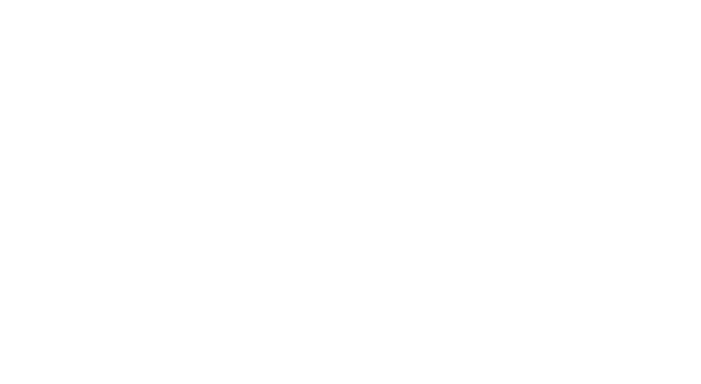
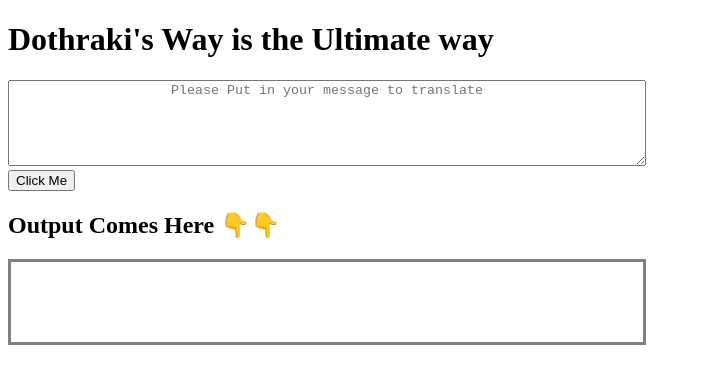
Before and after one commit to KuldeepSinghRathore/Dothraki-translator-app, a plain HTML site: page index.html in a window 1280 px wide. Shown: the whole page, without its empty margins (0-701 px from the left). Drawn offline with Linux system fonts and the light colour scheme.

Commit message:
html base is done

```diff
--- a/index.html
+++ b/index.html
@@ -1,9 +1,41 @@
 <!DOCTYPE html>
 <html lang="en">
-  <head>
-    <meta charset="UTF-8" />
-    <meta name="viewport" content="width=device-width, initial-scale=1.0" />
-    <title>Dothraki Translator App</title>
+
+    <head>
+        <meta charset="UTF-8" />
+        <meta name="viewport" content="width=device-width, initial-scale=1.0" />
+        <title>Dothraki Translator App</title>
+    <style>
+      #txt-input,
+      #output {
+        width: 50%;
+        height: 5rem;
+      }
+      #btn-translate {
+        display: block;
+      }
+      #output {
+        border: 3px solid grey;
+      }
+      #txt-input{
+          text-align: center;
+
+      }
+    </style>
   </head>
-  <body></body>
+  <body>
+    <h1>Dothraki's Way is the Ultimate way </h1>
+    <textarea
+      name=""
+      id="txt-input"
+      placeholder="Please Put in your message to translate"
+    ></textarea>
+    <button id="btn-translate">Click Me</button>
+
+    <h2>Output Comes Here 👇👇</h2>
+    <div id="output"></div>
+    <script src="app.js" type="text/javascript"></script>
+  </body>
 </html>
+  </body>
+</html>
```
